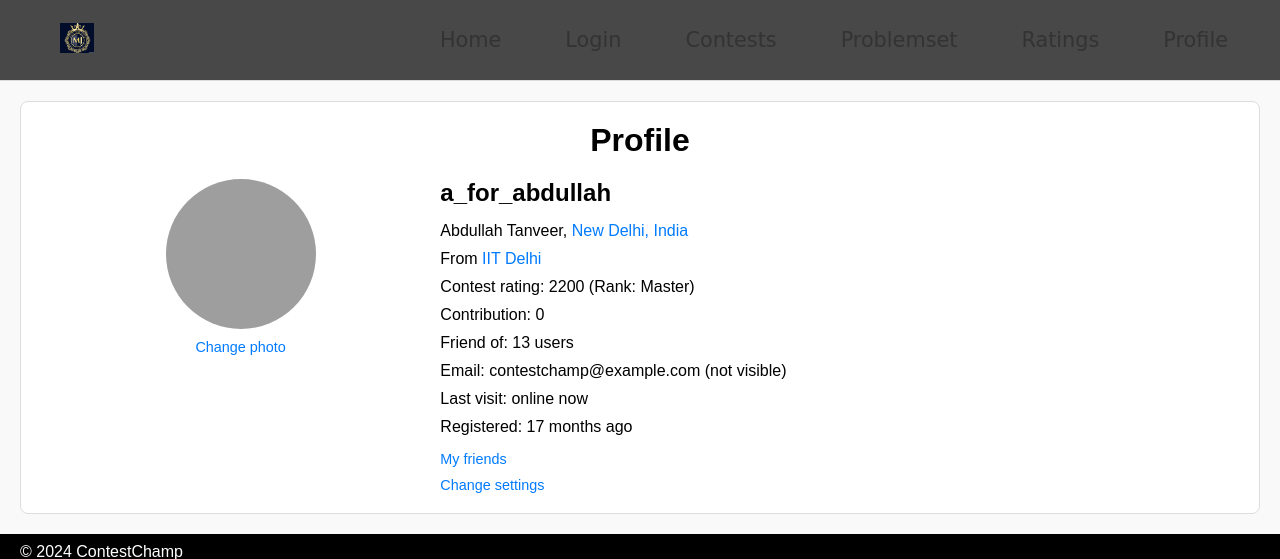
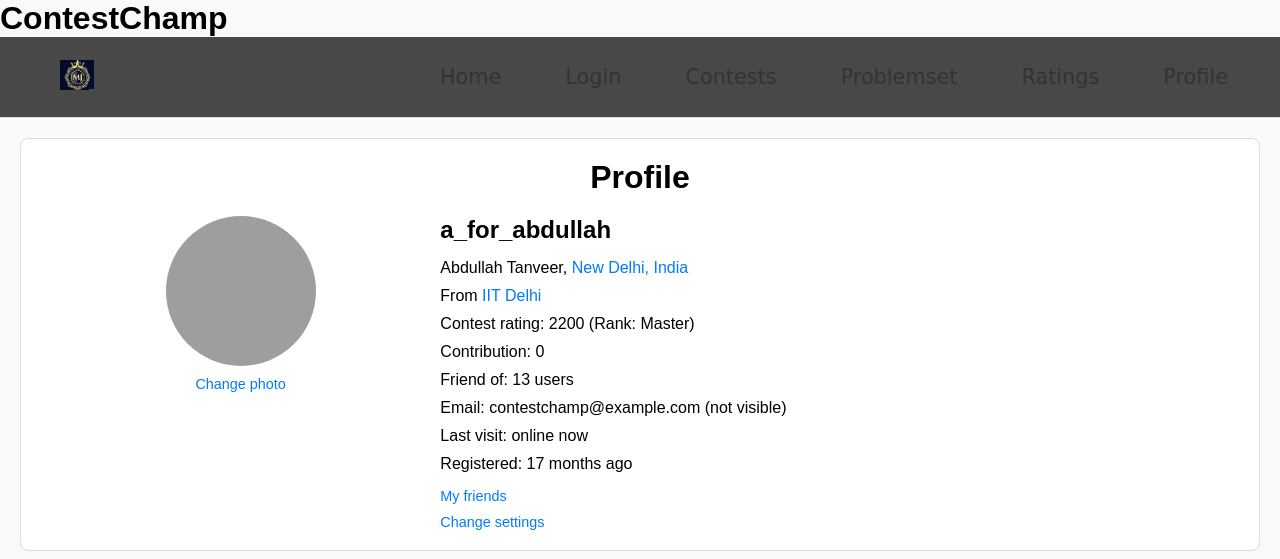
Before and after one commit to Abdullah2281/ContestChamp, a Django app: page /profile in a window 1280 px wide. Shown: the top 559 px of the page. Run offline with Django 5.2, Linux system fonts and the light colour scheme; some web fonts are replaced; grey boxes are pictures that could not be loaded.

Commit message:
Update profile.html

```diff
--- a/templates/profile.html
+++ b/templates/profile.html
@@ -14,6 +14,7 @@
 
 <body>
     <header>
+        <h1>ContestChamp</h1>
           <nav id="navbar">
             <div id="logo">
                 <img src="{% static 'assets/logo.png' %}" alt="ERR">
```
